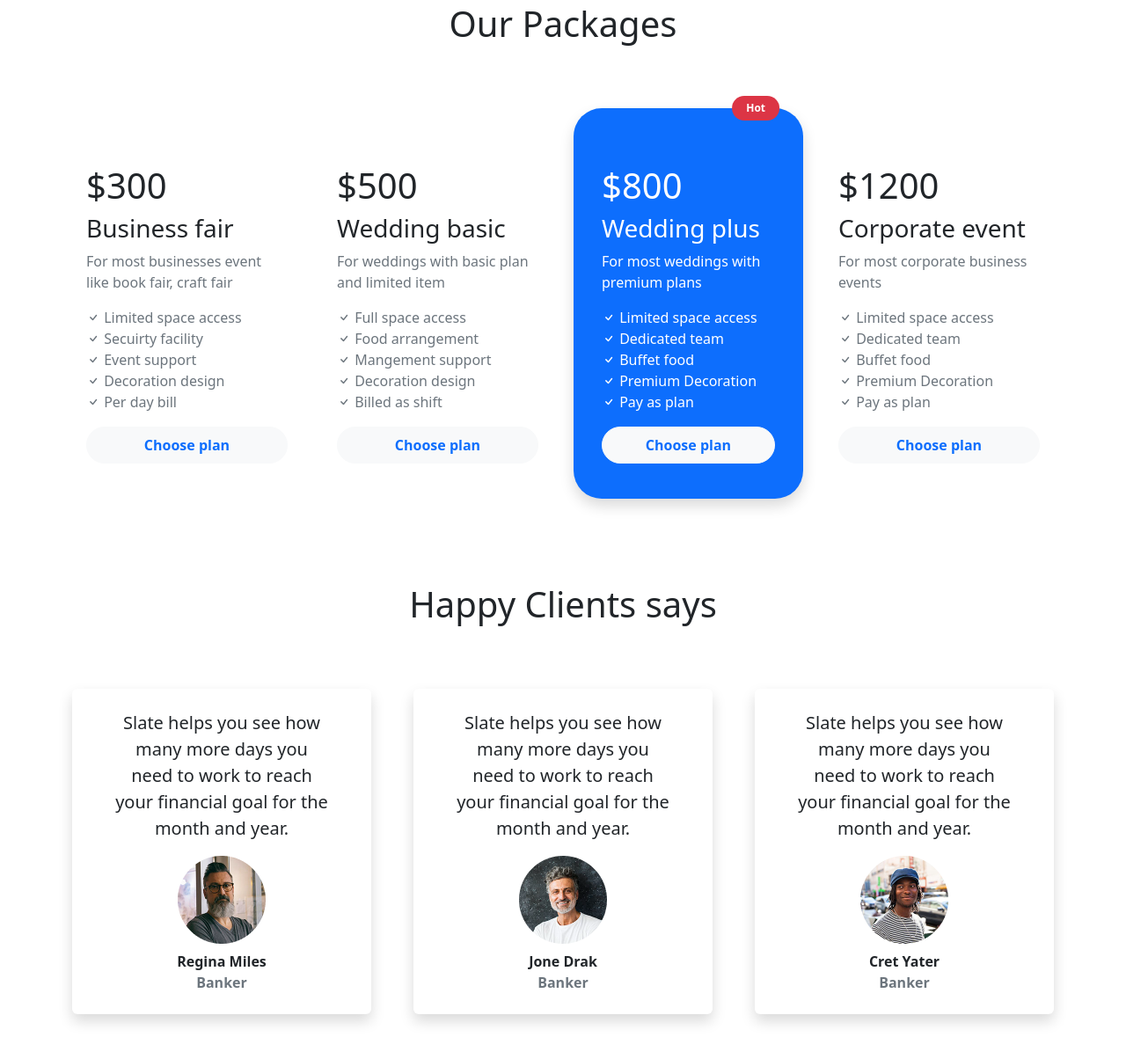
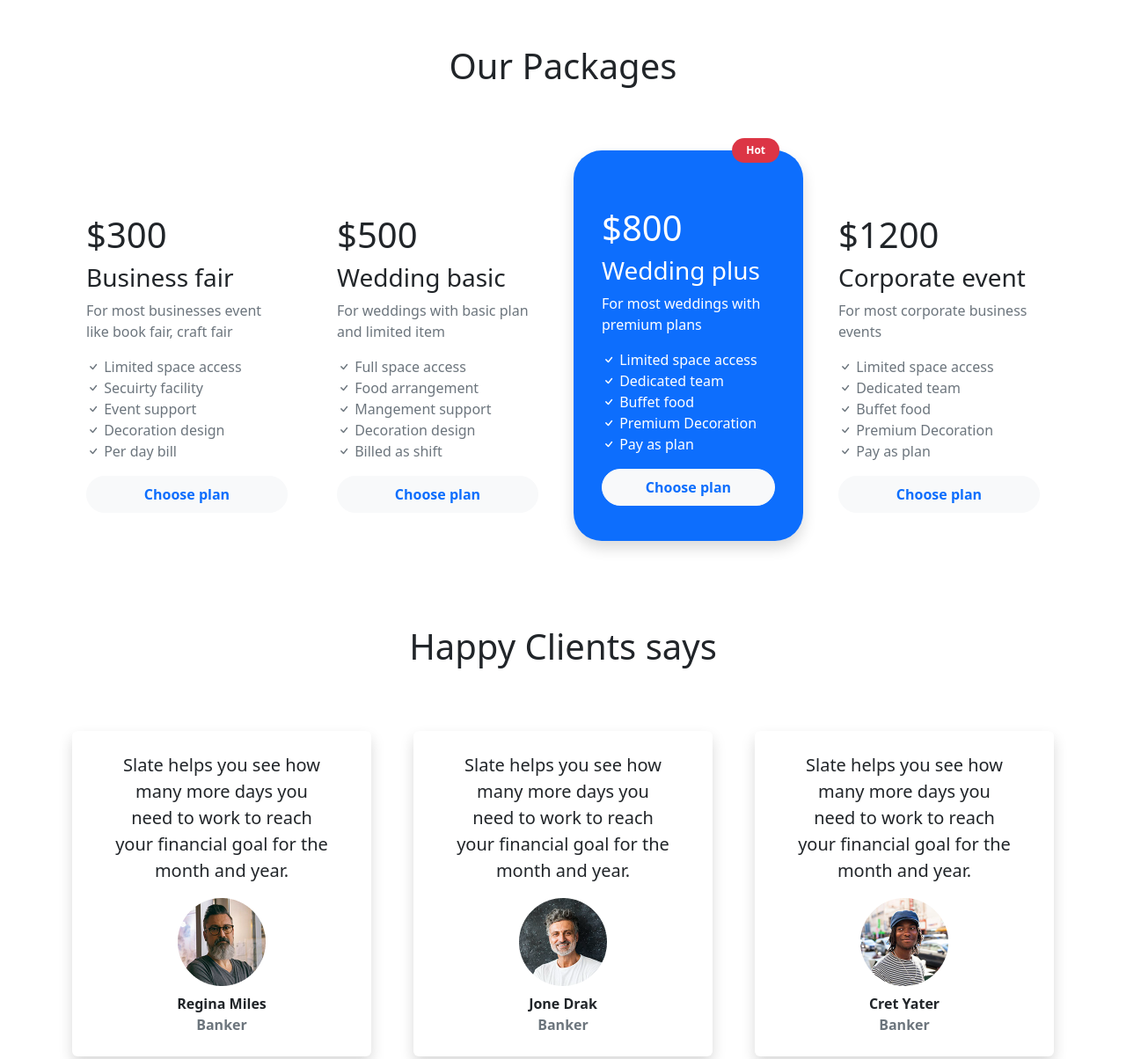
Before and after one commit to mickeymaruf/convention-center, a plain HTML site: page index.html in a window 1280 px wide. Shown: the part 1124-2328 px from the top of the page at 88% size. Drawn offline with nearby package versions, Linux system fonts and the light colour scheme.

Commit message:
padding fixe

```diff
--- a/index.html
+++ b/index.html
@@ -109,7 +109,7 @@
 
   <main>
     <!-- album section -->
-    <section>
+    <section class="py-sm-5">
       <div class="container py-5">
         <div class="row d-flex align-items-center flex-column-reverse flex-md-row justify-content-center gy-3">
           <div class="col-12 col-md-6">
@@ -133,14 +133,14 @@
     <!-- album section -->
     <!-- package section -->
     <section>
-      <div class="container py-5">
+      <div class="container">
         <h1 class="text-center">Our Packages</h1>
 
-        <div class="row row-cols-1 row-cols-md-2 row-cols-lg-3 row-cols-xl-4 g-4 mt-5">
+        <div class="row row-cols-1 row-cols-md-2 row-cols-lg-3 row-cols-xl-4 g-4 mt-2 mt-sm-3 mt-md-5 d-flex align-items-end">
 
           <!--  -->
           <div class="col">
-            <div class="card border-0 pt-5 pb-2">
+            <div class="card border-0">
               <div class="card-body">
                 <h1 class="card-title">$300</h1>
                 <h3 class="card-title">Business fair</h3>
@@ -171,7 +171,7 @@
           <!--  -->
           <!--  -->
           <div class="col">
-            <div class="card border-0 pt-5 pb-2">
+            <div class="card border-0">
               <div class="card-body">
                 <h1 class="card-title">$500</h1>
                 <h3 class="card-title">Wedding basic</h3>
@@ -237,7 +237,7 @@
           <!-- ################# -->
           <!--  -->
           <div class="col">
-            <div class="card border-0 pt-5 pb-2">
+            <div class="card border-0">
               <div class="card-body">
                 <h1 class="card-title">$1200</h1>
                 <h3 class="card-title">Corporate event</h3>
@@ -273,7 +273,7 @@
     </section>
     <!-- package section -->
     <!-- testimonials section -->
-    <section>
+    <section class="py-xl-5">
       <div class="container py-5">
         <h1 class="text-center">Happy Clients says</h1>
 
@@ -321,13 +321,12 @@
 
 
         </div>
-
       </div>
     </section>
     <!-- testimonials section -->
     <!-- questions -->
-    <section>
-      <div class="container py-5">
+    <section class="pb-3 pb-md-5">
+      <div class="container py-5 pt-xl-0">
         <h1 class="text-center">Frequently Asked Questions</h1>
         <div class="row pt-5 d-flex align-items-center flex-column-reverse flex-lg-row  gy-3">
           <div class="accordion col-12 col-lg-6 d-flex flex-column gap-2" id="accordionExample">
@@ -401,7 +400,7 @@
             </div>
           </div>
           <div class="col-12 col-lg-6">
-            <img class="img-fluid d-block mx-auto" src="images/wedding.png" alt="">
+            <img class="img-fluid d-block mx-auto" src="images/people.png" alt="">
           </div>
         </div>
       </div>
```
